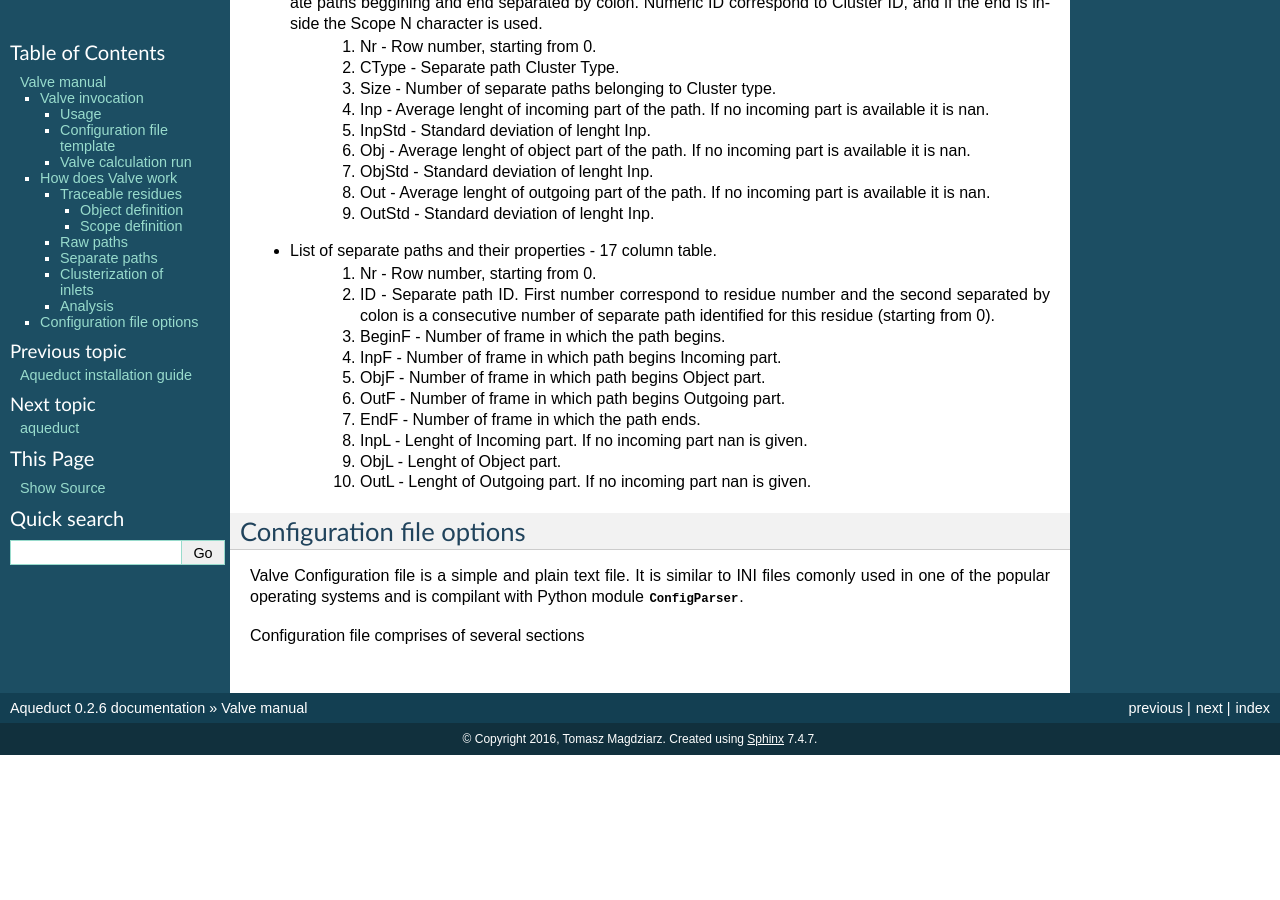
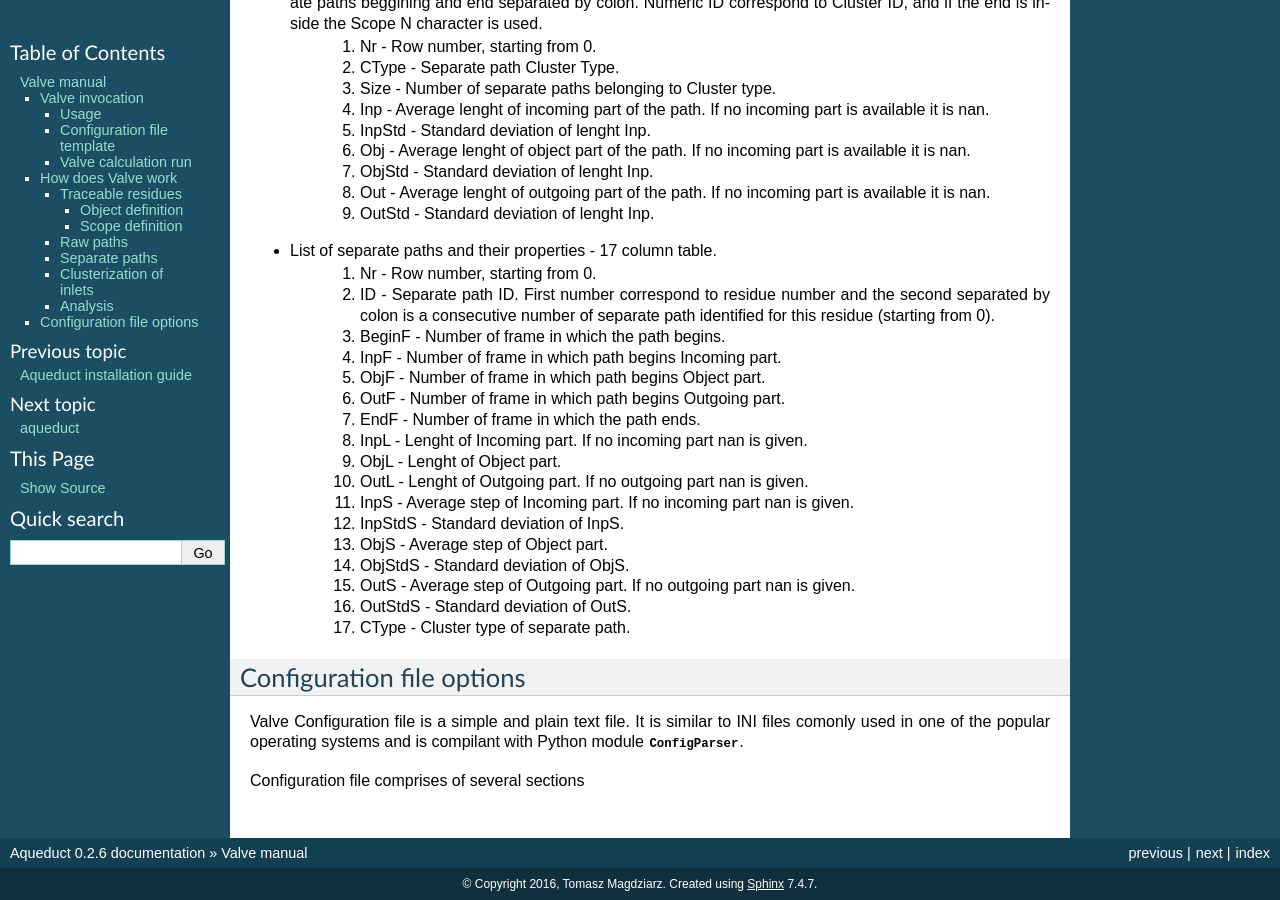
Before and after one commit to TUNNELING-GROUP/aqua-duct, a Sphinx documentation site: the page built from docs/source/valve_manual.rst, in a window 1280 px wide and 900 px high, scrolled down 4057 px. Built offline with Sphinx 7.4.7, drawn with Linux system fonts in a browser that asks for light colours; before the commit the page ends 4812 px from its top, so only the background shows below that.

Commit message:
valve documentation

```diff
--- a/docs/source/valve_manual.rst
+++ b/docs/source/valve_manual.rst
@@ -185,7 +185,14 @@ Fith stage of Valve calculations analyses results calculated in stages 1 to 4. R
     #. EndF - Number of frame in which the path ends.
     #. InpL - Lenght of Incoming part. If no incoming part nan is given.
     #. ObjL - Lenght of Object part.
-    #. OutL - Lenght of Outgoing part. If no incoming part nan is given.
+    #. OutL - Lenght of Outgoing part. If no outgoing part nan is given.
+    #. InpS - Average step of Incoming part. If no incoming part nan is given.
+    #. InpStdS - Standard deviation of InpS.
+    #. ObjS - Average step of Object part.
+    #. ObjStdS - Standard deviation of ObjS.
+    #. OutS - Average step of Outgoing part. If no outgoing part nan is given.
+    #. OutStdS - Standard deviation of OutS.
+    #. CType - Cluster type of separate path.
 
 
 
```
